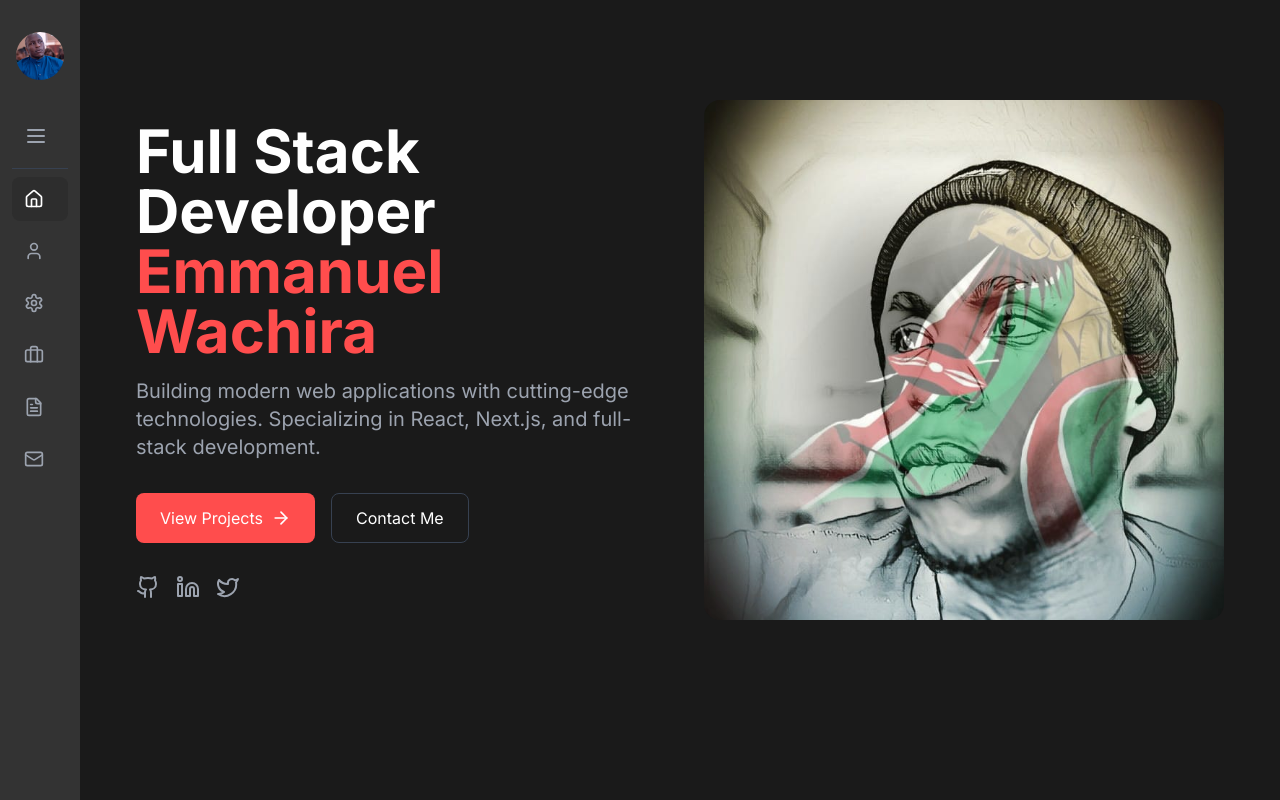
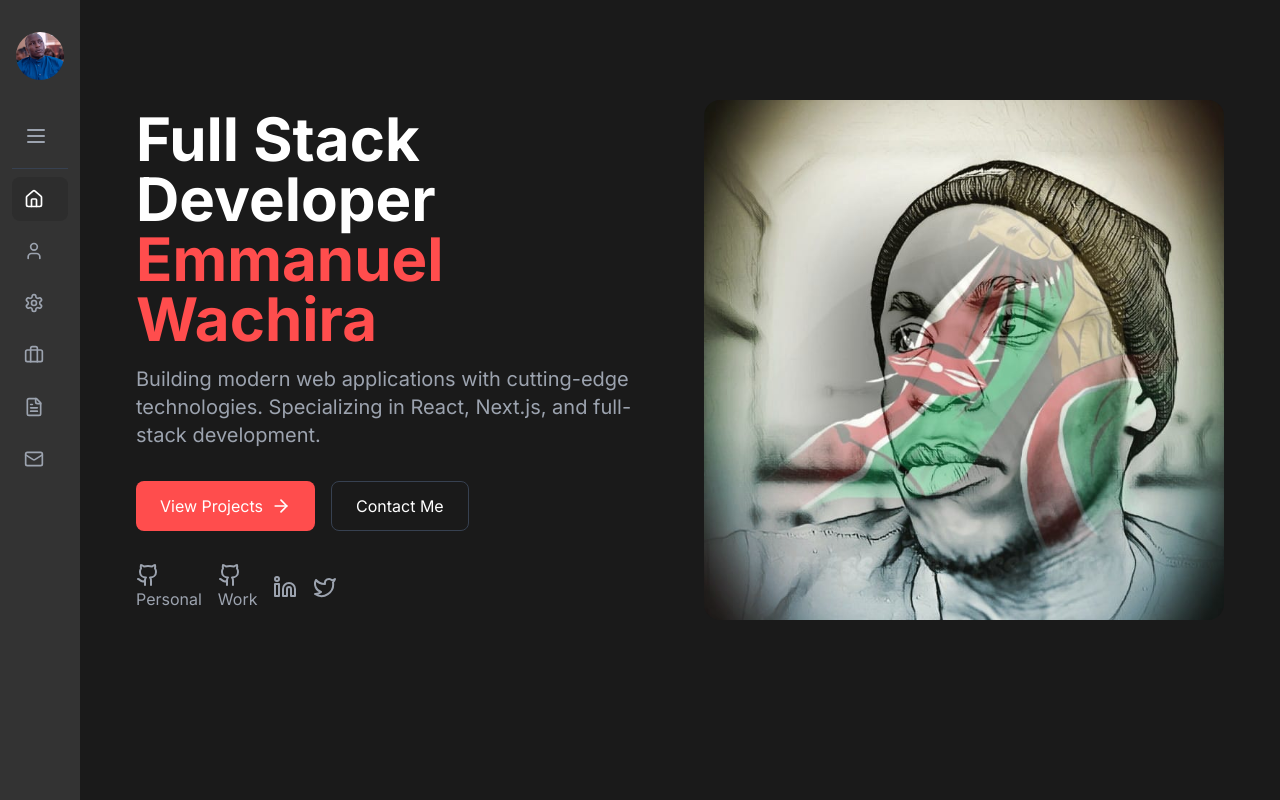
Before and after one commit to wachira7/waru-portfolio, a Next.js app: page / in a window 1280 px wide. Shown: the top 800 px of the page. Built offline with nearby package versions, Linux system fonts and the light colour scheme.

Commit message:
hero section update

```diff
--- a/components/sections/Hero.tsx
+++ b/components/sections/Hero.tsx
@@ -44,13 +44,23 @@
 
             {/* Social Links */}
             <div className="flex items-center gap-4">
-              <a
-                href={SOCIAL_LINKS.github}
+            <a
+                href={SOCIAL_LINKS.githubPersonal}
                 target="_blank"
                 rel="noopener noreferrer"
                 className="text-gray-400 hover:text-white transition-colors"
               >
                 <Github size={24} />
+                Personal
+              </a>
+              <a
+                href={SOCIAL_LINKS.githubWork}
+                target="_blank"
+                rel="noopener noreferrer"
+                className="text-gray-400 hover:text-white transition-colors"
+              >
+                <Github size={24} />
+                Work
               </a>
               <a
                 href={SOCIAL_LINKS.linkedin}
```
